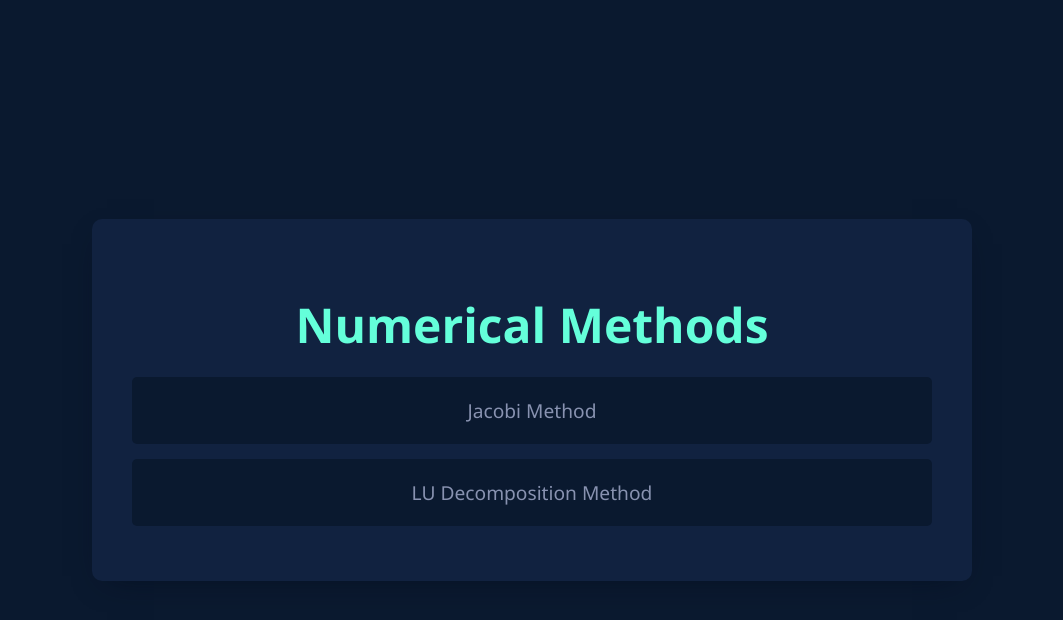
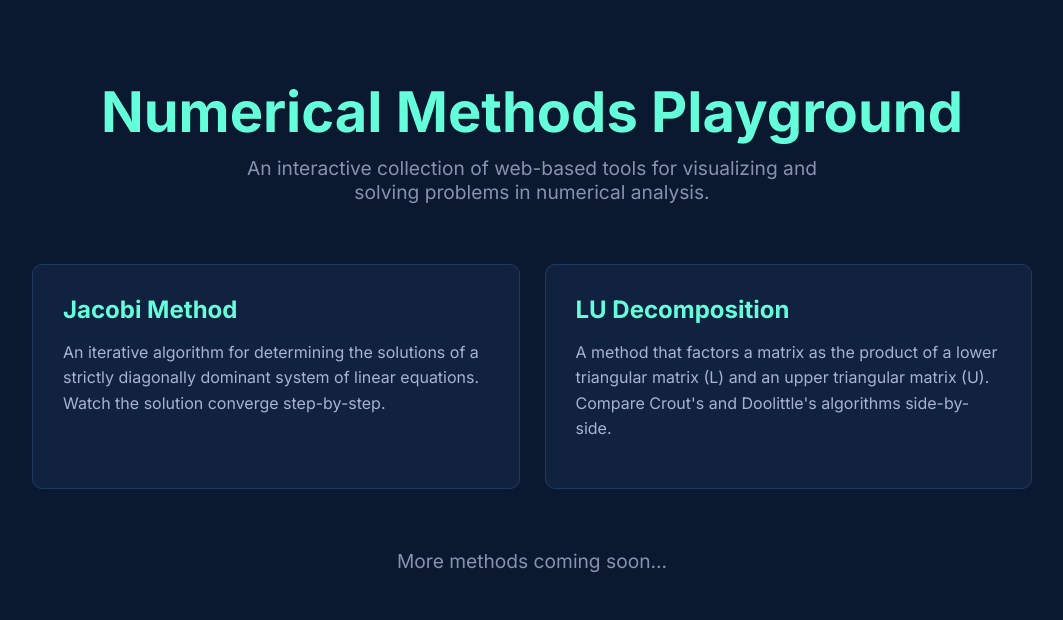
Before and after one commit to p1k4chu-labs/num_method, a plain HTML site: page index.html in a window 1280 px wide. Shown: the whole page, without its empty margins (108-1171 px from the left). Drawn offline with Linux system fonts and the light colour scheme.

Commit message:
modified home page

```diff
--- a/index.html
+++ b/index.html
@@ -3,98 +3,114 @@
 <head>
     <meta charset="UTF-8">
     <meta name="viewport" content="width=device-width, initial-scale=1.0">
-    <title>Numerical Methods</title>
+    <title>Numerical Methods Playground</title>
+    <link rel="preconnect" href="https://fonts.googleapis.com">
+    <link rel="preconnect" href="https://fonts.gstatic.com" crossorigin>
+    <link href="https://fonts.googleapis.com/css2?family=Inter:wght@400;500;700&display=swap" rel="stylesheet">
     <style>
+        :root {
+            --bg-color: #0a192f;
+            --card-color: #112240;
+            --text-color: #ccd6f6;
+            --accent-color: #64ffda;
+            --hover-color: #1e3a5f;
+        }
+
         body {
-            background-color: #0a192f;
-            color: #ccd6f6;
-            font-family: 'Segoe UI', Tahoma, Geneva, Verdana, sans-serif;
+            background-color: var(--bg-color);
+            color: var(--text-color);
+            font-family: 'Inter', sans-serif;
             margin: 0;
-            padding: 0;
-            display: flex;
-            justify-content: center;
-            align-items: center;
-            min-height: 100vh;
+            padding: 40px 20px;
         }
+
         .container {
-            width: 80%;
-            max-width: 800px;
-            background-color: #112240;
-            padding: 40px;
+            max-width: 1000px;
+            margin: 0 auto;
+        }
+
+        .header {
+            text-align: center;
+            margin-bottom: 60px;
+        }
+
+        .header h1 {
+            font-size: 3.5rem;
+            color: var(--accent-color);
+            margin-bottom: 10px;
+        }
+
+        .header p {
+            font-size: 1.2rem;
+            max-width: 600px;
+            margin: 0 auto;
+            color: #8892b0;
+        }
+
+        .methods-grid {
+            display: grid;
+            grid-template-columns: repeat(auto-fit, minmax(300px, 1fr));
+            gap: 25px;
+        }
+
+        .card {
+            background-color: var(--card-color);
             border-radius: 10px;
-            box-shadow: 0 10px 30px -15px rgba(2,12,27,0.7);
+            padding: 30px;
+            text-decoration: none;
+            color: var(--text-color);
+            transition: transform 0.3s ease, background-color 0.3s ease, box-shadow 0.3s ease;
+            border: 1px solid #1e3a5f;
+        }
+
+        .card:hover {
+            transform: translateY(-10px);
+            background-color: var(--hover-color);
+            box-shadow: 0 20px 40px -15px rgba(2,12,27,0.7);
+        }
+
+        .card h2 {
+            color: var(--accent-color);
+            font-size: 1.5rem;
+            margin-top: 0;
+            margin-bottom: 15px;
+        }
+
+        .card p {
+            font-size: 1rem;
+            line-height: 1.6;
+            color: #a8b2d1;
+        }
+
+    .coming-soon {
             text-align: center;
+            margin-top: 60px;
+            font-size: 1.2rem;
+            color: #8892b0;
         }
-        h1 {
-            color: #64ffda;
-            font-size: 3em;
-            margin-bottom: 20px;
-        }
-        ul {
-            list-style: none;
-            padding: 0;
-            margin: 0;
-        }
-        li {
-            margin: 15px 0;
-        }
-        a {
-            color: #8892b0;
-            text-decoration: none;
-            font-size: 1.2em;
-            position: relative;
-            transition: color 0.3s ease;
-        }
-        a::after {
-            content: '';
-            position: absolute;
-            width: 100%;
-            height: 2px;
-            bottom: -5px;
-            left: 0;
-            background-color: #64ffda;
-            visibility: hidden;
-            transform: scaleX(0);
-            transition: all 0.3s ease-in-out 0s;
-        }
-        a:hover {
-            color: #64ffda;
-        }
-        a:hover::after {
-            visibility: visible;
-            transform: scaleX(1);
-        }
-        .card {
-            background-color: #0a192f;
-            padding: 20px;
-            border-radius: 5px;
-            transition: transform 0.3s ease, box-shadow 0.3s ease;
-        }
-        .card:hover {
-            transform: translateY(-5px);
-            box-shadow: 0 10px 20px -10px rgba(2,12,27,0.7);
-        }
+
     </style>
 </head>
 <body>
     <div class="container">
-        <h1>Numerical Methods</h1>
-        <ul>
-            <li><div class="card"><a href="jacobian_method/">Jacobi Method</a></div></li>
-            <li><div class="card"><a href="lu_decomposition_method/">LU Decomposition Method</a></div></li>
-        </ul>
+        <div class="header">
+            <h1>Numerical Methods Playground</h1>
+            <p>An interactive collection of web-based tools for visualizing and solving problems in numerical analysis.</p>
+        </div>
+
+        <div class="methods-grid">
+            <a href="jacobian_method/" class="card">
+                <h2>Jacobi Method</h2>
+                <p>An iterative algorithm for determining the solutions of a strictly diagonally dominant system of linear equations. Watch the solution converge step-by-step.</p>
+            </a>
+            <a href="lu_decomposition_method/" class="card">
+                <h2>LU Decomposition</h2>
+                <p>A method that factors a matrix as the product of a lower triangular matrix (L) and an upper triangular matrix (U). Compare Crout's and Doolittle's algorithms side-by-side.</p>
+            </a>
+            <!-- Add more cards here as new methods are created -->
+        </div>
+
+        <p class="coming-soon">More methods coming soon...</p>
     </div>
-    <script>
-        const cards = document.querySelectorAll('.card');
-        cards.forEach(card => {
-            card.addEventListener('mousemove', (e) => {
-                const rect = card.getBoundingClientRect();
-                const x = e.clientX - rect.left;
-                const y = e.clientY - rect.top;
-                card.style.setProperty('--mouse-x', `${x}px`);
-                card.style.setProperty('--mouse-y', `${y}px`);
-            });
-        });
-    </script>
 </body>
 </html>
```
